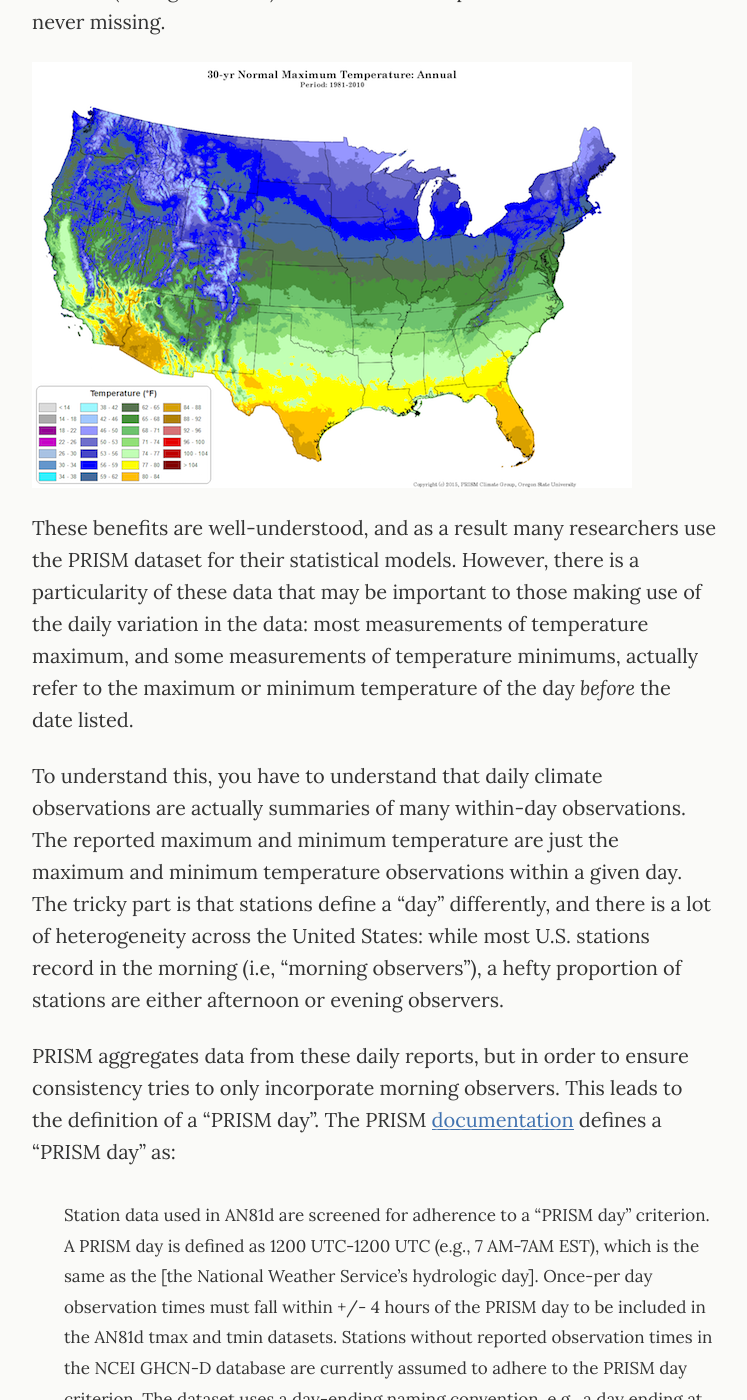
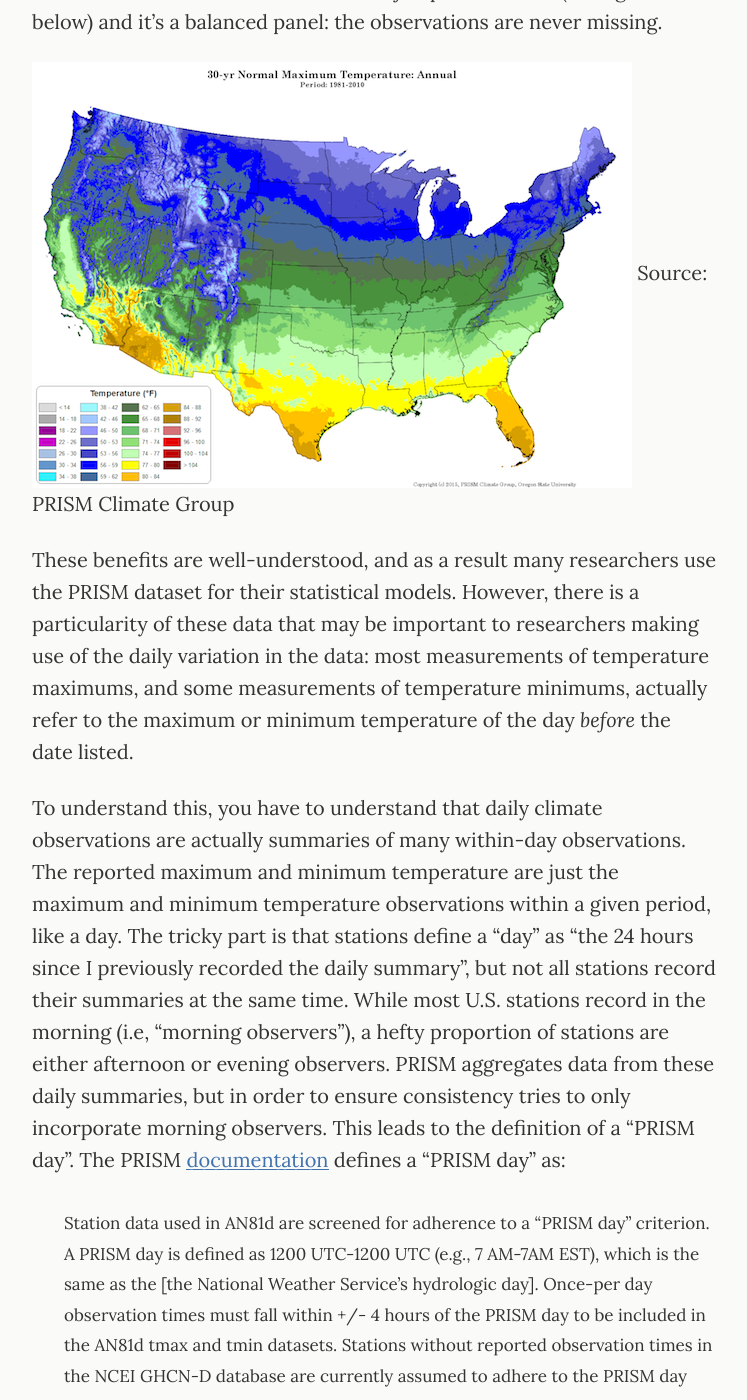
Before and after one commit to pbaylis/pbaylis.github.io, a Jekyll site: the page built from _posts/2016-05-18-prism-leads.md, in a window 1280 px wide and 1400 px high, scrolled down 896 px. Shown: the whole window, without its empty margins (266-1013 px from the left). Built offline with Jekyll 4.4.1, drawn with Linux system fonts in a browser that asks for light colours; some of the changed text lies outside the part shown.

Commit message:
fix image more text

```diff
--- a/_posts/2016-05-18-prism-leads.md
+++ b/_posts/2016-05-18-prism-leads.md
@@ -5,17 +5,16 @@
 categories: PRISM, weather, climate
 ---
 
-As readers of this blog know, one way that climate economists project the impacts of climate change is by observing the relationships between historical weather realizations and economic outcomes. Fellow former ARE PhD [Kendon Bell](http://globalpolicy.science/kendon-bell/) alterted me to an idiosyncrasy in one of the weather datasets we frequently use in our analyses. Since many of us (myself included) rely high-quality daily weather data to do our work, I investigated. This post is a fairly deep dive into what I learned, so if you happen to not be interested in the minutae of daily weather data, consider yourself.
+As readers of this blog know, one way that climate economists project the impacts of climate change is by observing the relationships between historical weather realizations and economic outcomes. Fellow former ARE PhD [Kendon Bell](http://globalpolicy.science/kendon-bell/) alterted me to an idiosyncrasy in one of the weather datasets we frequently use in our analyses. Since many of us (myself included) rely on high-quality daily weather data to do our work, I investigated. This post is a fairly deep dive into what I learned, so if you happen to not be interested in the minutae of daily weather data, consider yourself warned.
 
-The [PRISM AN81-d](http://www.prism.oregonstate.edu/documents/PRISM_datasets.pdf) dataset is comprised of daily minimum temperature, maximum temperatures, and precipitation for the continental United States from 1981 to present. It is created by the [PRISM Climate Group](http://www.prism.oregonstate.edu/) at Oregon State, and it is *really* nice. Why? It's a gridded data product: it is composed of hundreds of thousands of 4km by 4km grid cells, where the values for each cell are determined by a [complex interpolation method](http://www.prism.oregonstate.edu/documents/Daly2008_PhysiographicMapping_IntJnlClim.pdf) from weather station data ([GHCN-D](https://data.noaa.gov/dataset/global-historical-climatology-network-daily-ghcn-daily-version-3)) that accounts for topological factors. Importantly, it's consistent: there are no discontinuous jumps in the data (see figure below) and it's a balanced panel: the observations are never missing.
+The [PRISM AN81-d](http://www.prism.oregonstate.edu/documents/PRISM_datasets.pdf) dataset is daily minimum and maximum temperatures, precipitation, and minimum and maximum vapor pressure deficit data for the continental United States from 1981 to present. It is created by the [PRISM Climate Group](http://www.prism.oregonstate.edu/) at Oregon State, and it is *really* nice. Why? It's a gridded data product: it is composed of hundreds of thousands of 4km by 4km grid cells, where the values for each cell are determined by a [complex interpolation method](http://www.prism.oregonstate.edu/documents/Daly2008_PhysiographicMapping_IntJnlClim.pdf) from weather station data ([GHCN-D](https://data.noaa.gov/dataset/global-historical-climatology-network-daily-ghcn-daily-version-3)) that accounts for topological factors. Importantly, it's consistent: there are no discontinuous jumps in the data (see figure below) and it's a balanced panel: the observations are never missing.
 
 ![PRISM 30 year normals](/assets/img/PRISM_tmax_30yr_normal_4kmM2_annual.png)
+Source: PRISM Climate Group
 
-These benefits are well-understood, and as a result many researchers use the PRISM dataset for their statistical models. However, there is a particularity of these data that may be important to those making use of the daily variation in the data: most measurements of temperature maximum, and some measurements of temperature minimums, actually refer to the maximum or minimum temperature of the day *before* the date listed.
+These benefits are well-understood, and as a result many researchers use the PRISM dataset for their statistical models. However, there is a particularity of these data that may be important to researchers making use of the daily variation in the data: most measurements of temperature maximums, and some measurements of temperature minimums, actually refer to the maximum or minimum temperature of the day *before* the date listed.
 
-To understand this, you have to understand that daily climate observations are actually summaries of many within-day observations. The reported maximum and minimum temperature are just the maximum and minimum temperature observations within a given day. The tricky part is that stations define a "day" differently, and there is a lot of heterogeneity across the United States: while most U.S. stations record in the morning (i.e, "morning observers"), a hefty proportion of stations are either afternoon or evening observers.
-
-PRISM aggregates data from these daily reports, but in order to ensure consistency tries to only incorporate morning observers. This leads to the definition of a "PRISM day". The PRISM [documentation](http://prism.nacse.org/documents/PRISM_datasets.pdf) defines a "PRISM day" as:
+To understand this, you have to understand that daily climate observations are actually summaries of many within-day observations. The reported maximum and minimum temperature are just the maximum and minimum temperature observations within a given period, like a day. The tricky part is that stations define a "day" as "the 24 hours since I previously recorded the daily summary", but not all stations record their summaries at the same time. While most U.S. stations record in the morning (i.e, "morning observers"), a hefty proportion of stations are either afternoon or evening observers. PRISM aggregates data from these daily summaries, but in order to ensure consistency tries to only incorporate morning observers. This leads to the definition of a "PRISM day". The PRISM [documentation](http://prism.nacse.org/documents/PRISM_datasets.pdf) defines a "PRISM day" as:
 
 > Station data used in AN81d are screened for adherence to a “PRISM day” criterion.  A PRISM day is defined as 1200 UTC-1200 UTC (e.g., 7 AM-7AM EST), which is the same as the [the National Weather Service’s hydrologic day].  Once-per day observation times must fall within +/- 4 hours of the PRISM day to be included in the AN81d tmax and tmin datasets.  Stations without reported observation times in the NCEI GHCN-D database are currently assumed to adhere to the PRISM day criterion.  The dataset uses a day-ending naming convention, e.g., a day ending at 1200 UTC on 1 January is labeled 1 January.
 
```
Also changed, not shown: assets/img/obs_time_hist.png.
